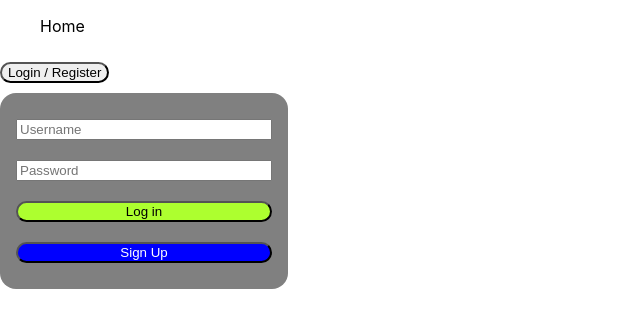
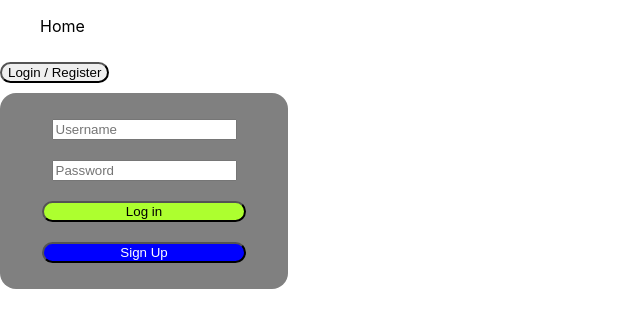
Before and after one commit to MatthewMcLendon/socialize, a React (Create React App) app: page /login in a window 1280 px wide. Shown: the top 328 px of the page, without its empty margins (0-640 px from the left). Built offline with nearby package versions, Linux system fonts and the light colour scheme; no server answers.

Commit message:
style: reworked userForm to divorce flex from card

```diff
--- a/src/components/users/UserForm.css
+++ b/src/components/users/UserForm.css
@@ -1,6 +1,5 @@
 form {
-  display: flex;
-  flex-direction: column;
+  text-align: center;
   margin: auto;
 }
 
@@ -15,21 +14,27 @@ button {
 
 #login-button {
   background-color: greenyellow;
+  width: 80%;
 }
 
 #signup-button #cancel-button {
-  display: flex;
   margin: auto;
 }
 
 #signup-button {
   background-color: blue;
   color: white;
-  width: 100%;
+  width: 80%;
 }
 
 #cancel-button {
   background-color: red;
   color: white;
-  width: 100%;
+  width: 80%;
 }
+
+.form-container {
+  display: flex;
+  flex-direction: column;
+  align-items: center;
+}
--- a/src/components/users/UserForm.js
+++ b/src/components/users/UserForm.js
@@ -98,10 +98,16 @@ export default function UserForm() {
 
   return (
     <Card>
+      <div className="form-container">
         <form id="user-form" onSubmit={submitHandler}>
           <input type="hidden" />
           <input type="text" placeholder="Username" id="username" required />
-        <input type="password" placeholder="Password" id="password" required />
+          <input
+            type="password"
+            placeholder="Password"
+            id="password"
+            required
+          />
           {isSignup ? (
             <>
               <input type="email" placeholder="Email" id="email" required />
@@ -121,6 +127,7 @@ export default function UserForm() {
           </button>
         )}
         {errorMessage ? <p>{errorMessage}</p> : null}
+      </div>
     </Card>
   );
 }
--- a/src/components/users/UserSettings.js
+++ b/src/components/users/UserSettings.js
@@ -1,6 +1,7 @@
 import "./UserSettings.css";
 import { useContext, useState } from "react";
 import { UserContext } from "./UserProvider";
+import Card from "../style/card";
 
 export default function UserSettings() {
   const { user, deleteUser } = useContext(UserContext);
@@ -19,10 +20,10 @@ export default function UserSettings() {
   };
 
   const settings = (
-    <>
+    <Card>
       <button onClick={hideSettings}>X</button>
       <button onClick={deleteUserHandler}>Delete account</button>
-    </>
+    </Card>
   );
 
   return (
```
Lines whose indentation alone changed are shown as unchanged.
